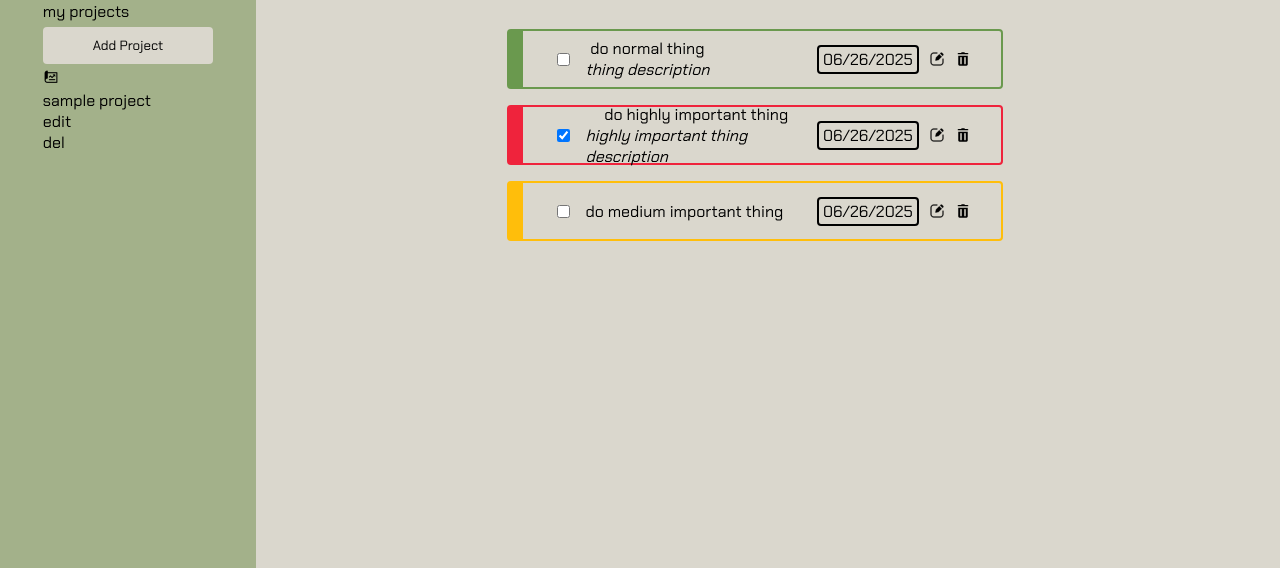
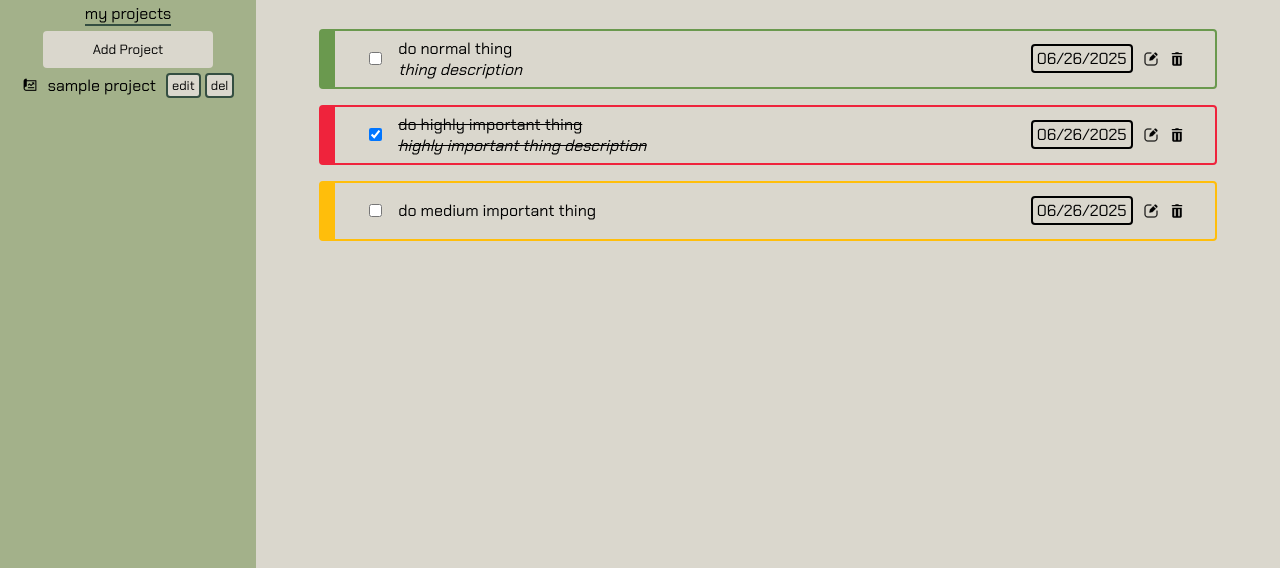
Before and after one commit to rossclay/odin-to-do-list, a website built with webpack: page src/index.html in a window 1280 px wide. Shown: the part 163-731 px from the top of the page. Built offline with nearby package versions, Linux system fonts and the light colour scheme.

Commit message:
styles strikethrough txt and sidebar headers

```diff
--- a/src/style.css
+++ b/src/style.css
@@ -41,6 +41,10 @@ header {
   border-bottom: var(--header-footer-border);
 }
 
+.sidebar img {
+  max-width: max-content;
+}
+
 .sidebar {
   display: flex;
   flex-direction: column;
@@ -51,16 +55,49 @@ header {
   background-color: var(--sage);
 }
 
+.sidebar-header {
+  border-bottom: 2px solid var(--brunswick-green);
+}
+
 .side-card {
   display: flex;
   flex-direction: column;
   justify-content: center;
+  align-items: center;
   gap: 5px;
+}
+
+.project-card {
+  display: flex;
+  flex-direction: row;
+  justify-content: center;
+  align-items: center;
+  gap: 10px;
+}
+
+.project-footer {
+  display: flex;
+  flex-direction: row;
+  gap: 4px;
+}
+
+.project-title {
+  cursor: pointer;
+}
+
+.project-btn {
+  border: 2px solid var(--brunswick-green);
+  background-color: var(--timberwolf);
+  font-size: .8rem;
+  border-radius: 4px;
+  padding: 2px 4px;
+  cursor: pointer;
 }
 
 button {
   font-family: "Chakra Petch";
   border: none;
+  cursor: pointer;
 }
 
 .task-filter-btn {
@@ -114,6 +151,15 @@ button {
   gap: 2vh;
 }
 
+.card-section {
+  display: flex;
+  flex-direction: column;
+  width: 100%;
+  height: fit-content;
+  align-items: center;
+  justify-content: flex-start;
+}
+
 .content-header {
   margin-top: 2vh;
   font-size: 2rem;
@@ -137,7 +183,7 @@ button {
 .task-content {
   display: flex;
   flex-direction: column;
-  align-items: center;
+  align-items: flex-start;
   justify-content: flex-start;
 }
 
@@ -149,9 +195,8 @@ button {
   gap: 1vw;
 }
 
-.task-title,
-.task-description {
-  align-self: center;
+.strike-through {
+  text-decoration-line: line-through;
 }
 
 .task-footer {
@@ -167,6 +212,11 @@ button {
   align-items: center;
   justify-content: center;
   gap: 10px;
+}
+
+.img-write,
+.img-trash {
+  cursor: pointer;
 }
 
 .task-date {
@@ -250,7 +300,7 @@ fieldset {
 }
 
 .task-modal {
-  width: 25vw;
+  min-width: 25vw;
   height: fit-content;
   position: absolute;
   left: 50%;
@@ -270,7 +320,7 @@ legend {
 footer {
   display: flex;
   border-top: var(--header-footer-border);
-  height: 5vh;
+  height: 6vh;
   align-items: center;
   justify-content: center;
   justify-items: center;
```
